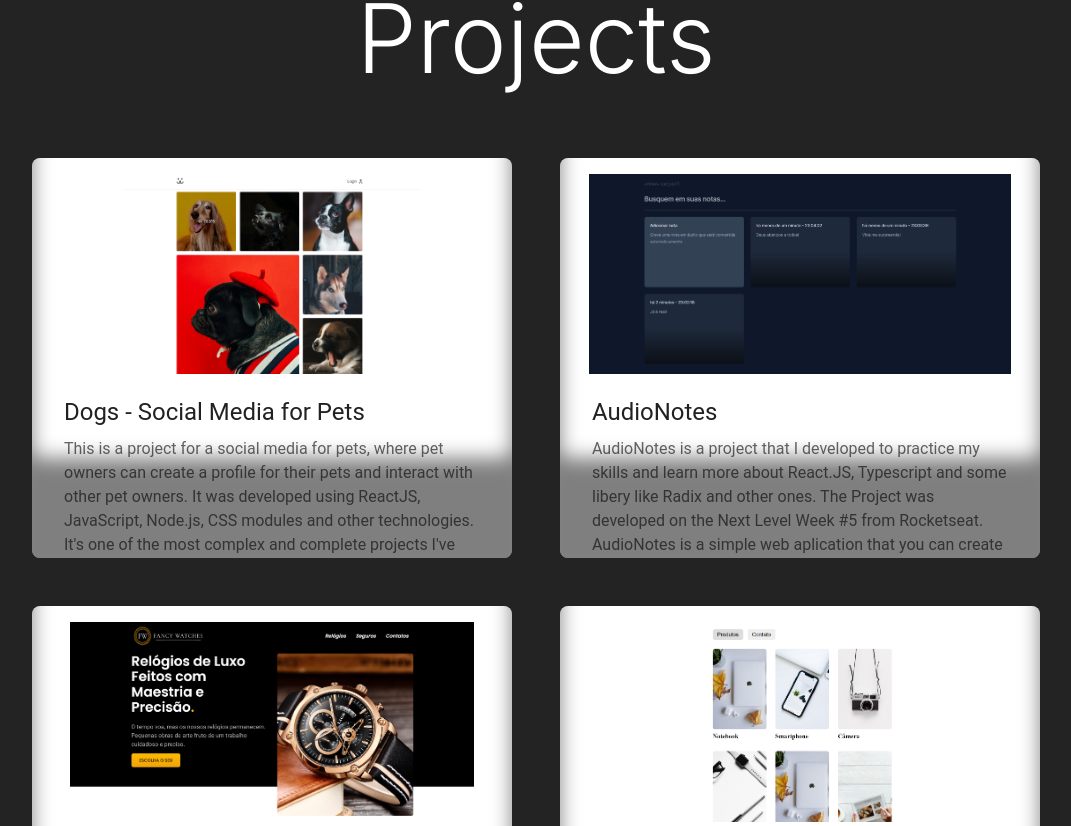
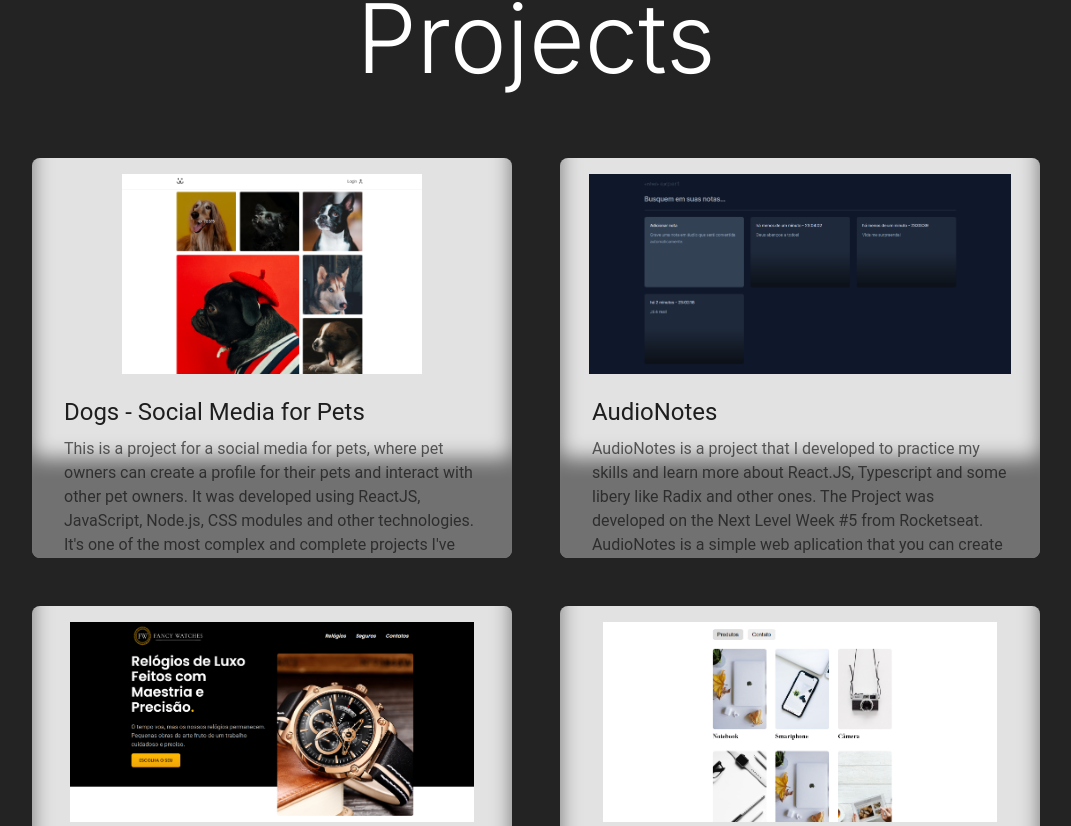
Before and after one commit to MarcusVNT/my-portfolio, a React (Vite) app: page / in a window 1280 px wide. Shown: the part 2054-2880 px from the top of the page, without its empty margins (104-1175 px from the left). Built offline with nearby package versions, Linux system fonts and the light colour scheme; a web font is replaced by a local one.

Commit message:
style: adjustment on background card.

```diff
--- a/src/pages/Home/sections/Projects/CardComponent.tsx
+++ b/src/pages/Home/sections/Projects/CardComponent.tsx
@@ -32,6 +32,7 @@ const CardComponent: FC<CardInfo> = ({ title, image, description, link }) => {
       <Card
         sx={{
           borderRadius: "8px",
+          backgroundColor: "#e2e2e2",
           height: "400px",
           boxShadow: "inset 0px -100px 20px 0px rgba(0, 0, 0, 0.5)",
           cursor: "pointer",
@@ -46,7 +47,6 @@ const CardComponent: FC<CardInfo> = ({ title, image, description, link }) => {
               objectFit: "contain",
               width: "100%",
               maxHeight: "200px",
-              borderRadius: "8px 8px 0 0",
             }}
           />
           <Stack sx={{ padding: "16px 16px 0 16px" }}>
```
